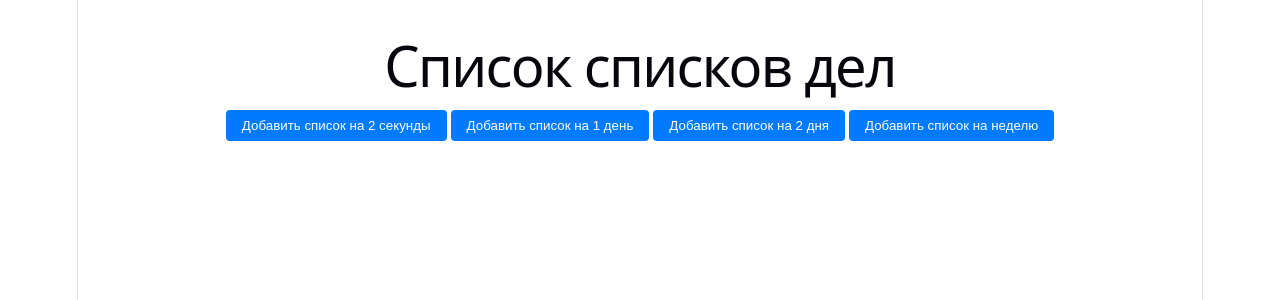
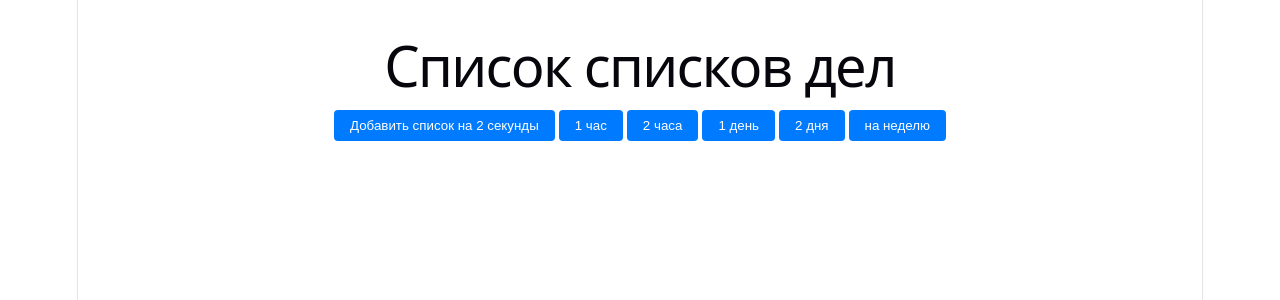
Before and after one commit to ErrorPixel-tech/Notebook, a React (Vite) app: page / in a window 1280 px wide. Shown: the top 300 px of the page. Built offline with nearby package versions, Linux system fonts and the light colour scheme.

Commit message:
git fix + btn time added

```diff
--- a/package.json
+++ b/package.json
@@ -1,6 +1,6 @@
 {
   "name": "my-app",
-  "homepage": "https://ТВОЙ_НИК.github.io/Notebook/",
+  "homepage": "https://ErrorPixel-tech.github.io/Notebook/",
   "private": true,
   "version": "0.0.0",
   "type": "module",
--- a/src/components/BoardLists.jsx
+++ b/src/components/BoardLists.jsx
@@ -20,16 +20,24 @@ export const BoardLists = () => {
                     Добавить список на 2 секунды
                 </button>
                 <button className="board__btn-add"
+                    onClick={()=>addListWithTimer(60*60*1)}>
+                    1 час
+                </button>
+                <button className="board__btn-add"
+                    onClick={()=>addListWithTimer(60*60*1)}>
+                    2 часа
+                </button>
+                <button className="board__btn-add"
                     onClick={()=>addListWithTimer(60*60*24)}>
-                    Добавить список на 1 день
+                    1 день
                 </button>
                 <button className="board__btn-add"
                     onClick={()=>addListWithTimer(60*60*24*2)}>
-                    Добавить список на 2 дня
+                    2 дня
                 </button>
                 <button className="board__btn-add"
                     onClick={()=>addListWithTimer(60*60*24*7)}>
-                    Добавить список на неделю
+                    на неделю
                 </button>
             </div>
             <div className="board__lists">
```
